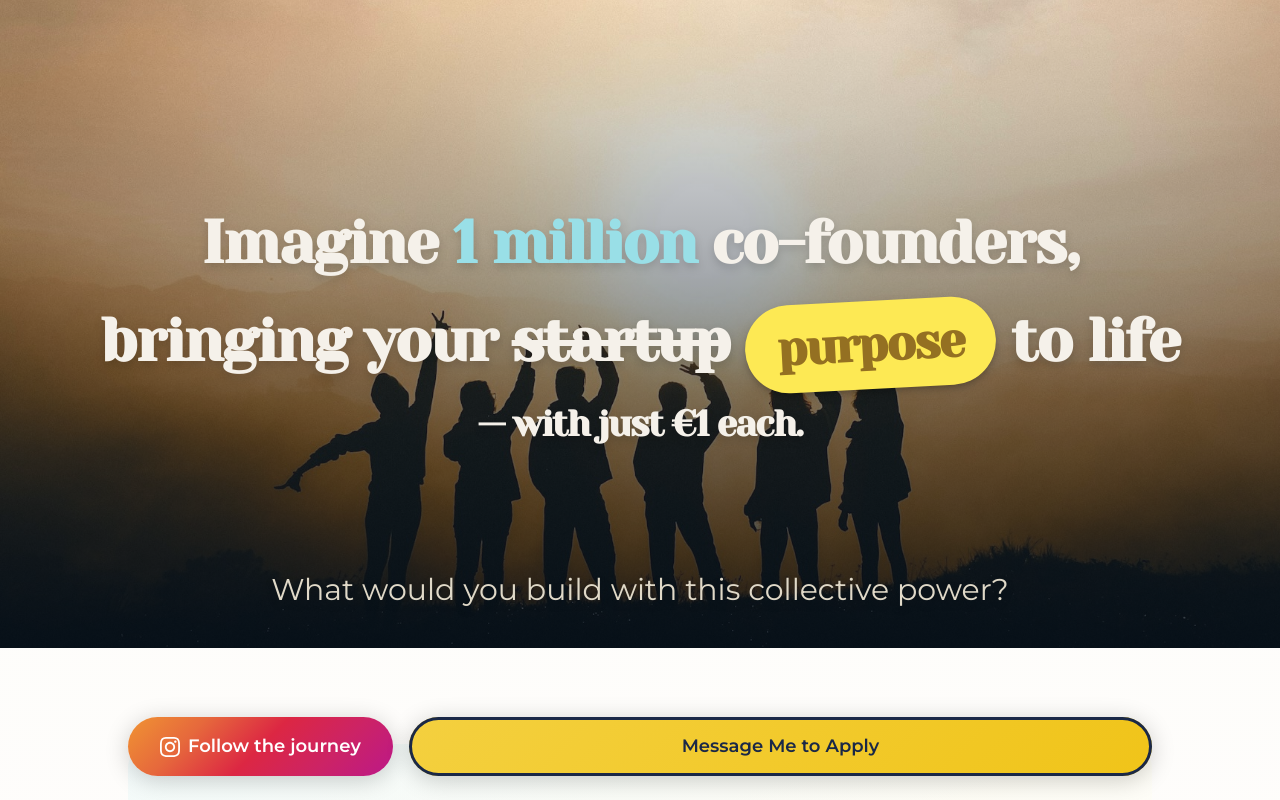
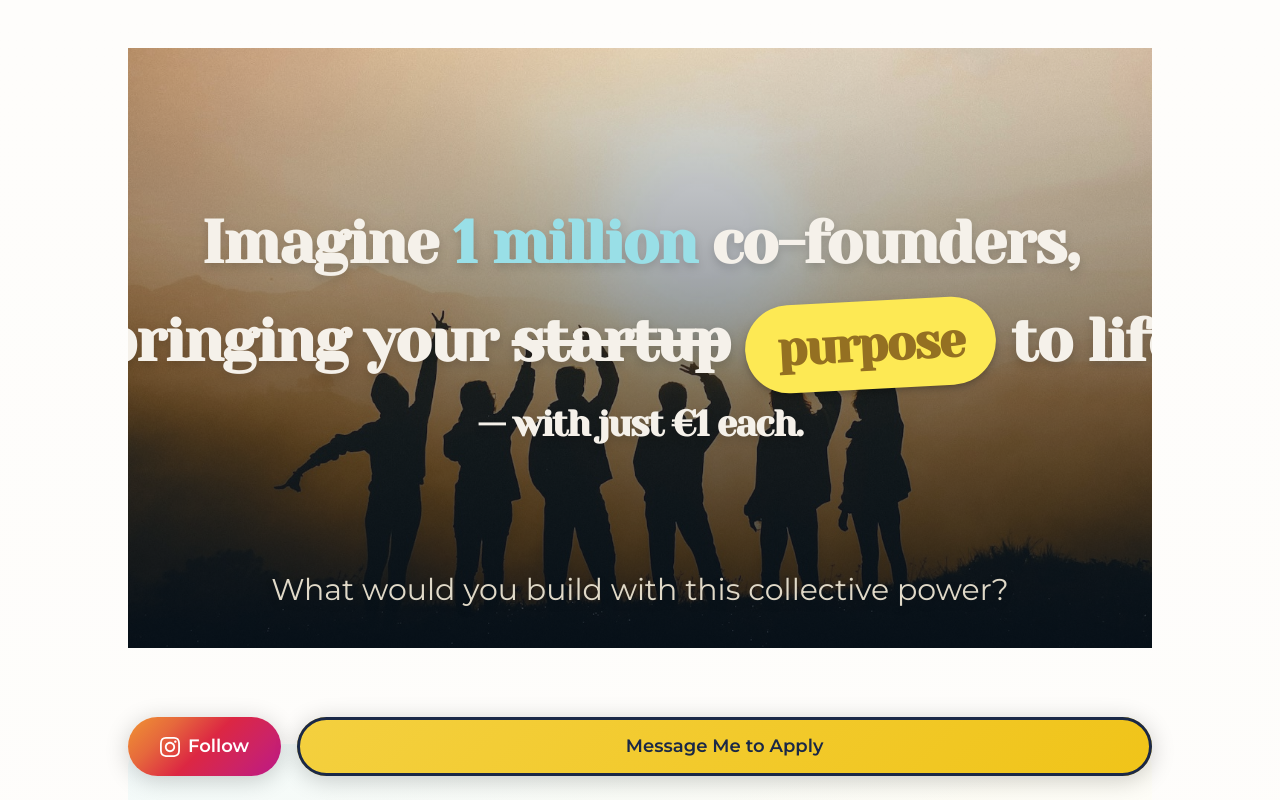
Before and after one commit to hominiome/hominio-me, a SvelteKit app: page / in a window 1280 px wide. Shown: the top 800 px of the page. Built offline with nearby package versions, Linux system fonts and the light colour scheme.

Commit message:
Fix mobile horizontal scrolling issue and update Instagram button text

```diff
--- a/src/app.css
+++ b/src/app.css
@@ -230,6 +230,12 @@
 }
 
 /* Apply fonts globally */
+html, body {
+  overflow-x: hidden;
+  width: 100%;
+  position: relative;
+}
+
 body {
   font-family: var(--font-family-body);
   line-height: 1.5;
--- a/src/routes/+page.svelte
+++ b/src/routes/+page.svelte
@@ -44,7 +44,7 @@
         d="M12 2.163c3.204 0 3.584.012 4.85.07 3.252.148 4.771 1.691 4.919 4.919.058 1.265.069 1.645.069 4.849 0 3.205-.012 3.584-.069 4.849-.149 3.225-1.664 4.771-4.919 4.919-1.266.058-1.644.07-4.85.07-3.204 0-3.584-.012-4.849-.07-3.26-.149-4.771-1.699-4.919-4.92-.058-1.265-.07-1.644-.07-4.849 0-3.204.013-3.583.07-4.849.149-3.227 1.664-4.771 4.919-4.919 1.266-.057 1.645-.069 4.849-.069zm0-2.163c-3.259 0-3.667.014-4.947.072-4.358.2-6.78 2.618-6.98 6.98-.059 1.281-.073 1.689-.073 4.948 0 3.259.014 3.668.072 4.948.2 4.358 2.618 6.78 6.98 6.98 1.281.058 1.689.072 4.948.072 3.259 0 3.668-.014 4.948-.072 4.354-.2 6.782-2.618 6.979-6.98.059-1.28.073-1.689.073-4.948 0-3.259-.014-3.667-.072-4.947-.196-4.354-2.617-6.78-6.979-6.98-1.281-.059-1.69-.073-4.949-.073zm0 5.838c-3.403 0-6.162 2.759-6.162 6.162s2.759 6.163 6.162 6.163 6.162-2.759 6.162-6.163c0-3.403-2.759-6.162-6.162-6.162zm0 10.162c-2.209 0-4-1.79-4-4 0-2.209 1.791-4 4-4s4 1.791 4 4c0 2.21-1.791 4-4 4zm6.406-11.845c-.796 0-1.441.645-1.441 1.44s.645 1.44 1.441 1.44c.795 0 1.439-.645 1.439-1.44s-.644-1.44-1.439-1.44z"
       />
     </svg>
-    <span class="cta-text-full">Follow the journey</span>
+    <span class="cta-text-full">Follow</span>
     <span class="cta-text-short">Follow</span>
   </a>
 
@@ -67,6 +67,9 @@
     align-items: center;
     justify-content: center;
     padding: 3rem 1.5rem;
+    overflow-x: hidden;
+    width: 100%;
+    position: relative;
   }
 
   .container {
@@ -74,6 +77,8 @@
     width: 100%;
     text-align: center;
     padding-bottom: 5rem;
+    overflow-x: hidden;
+    position: relative;
   }
 
   .cta-fixed {
```
